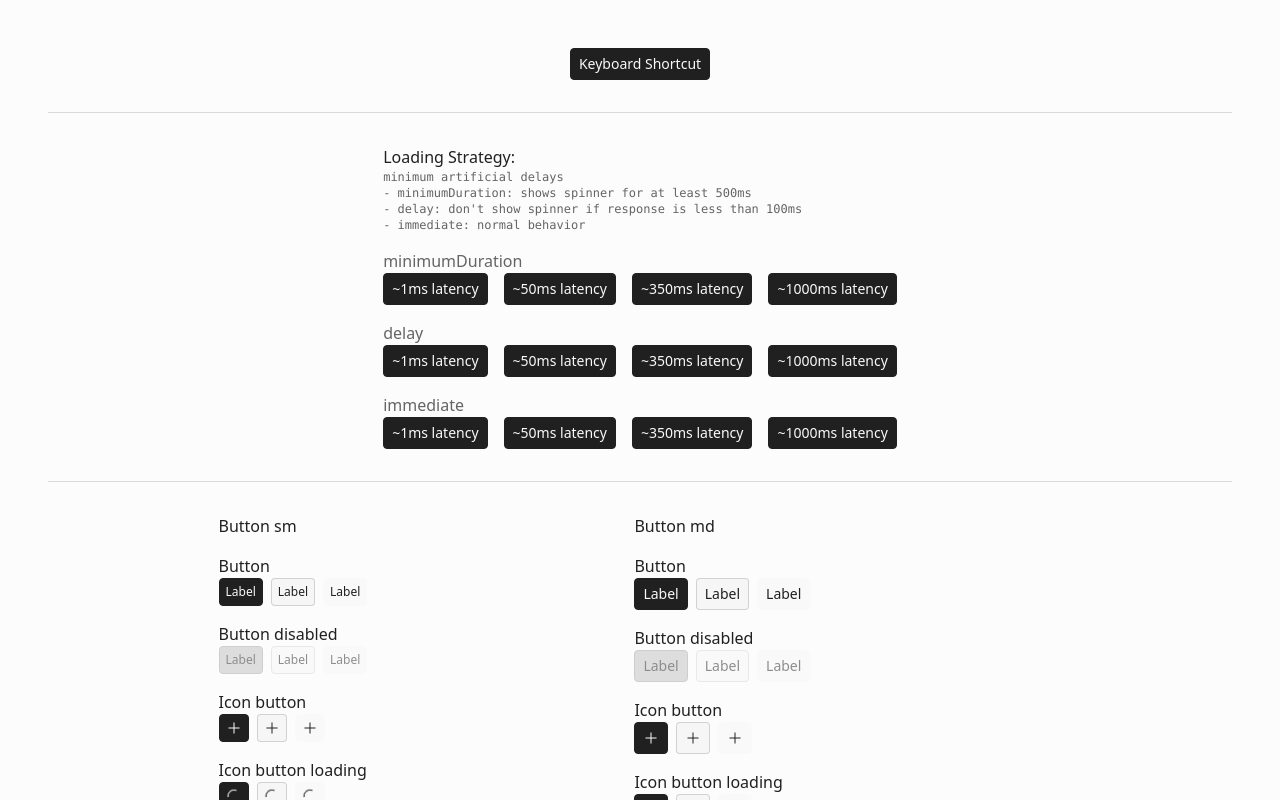
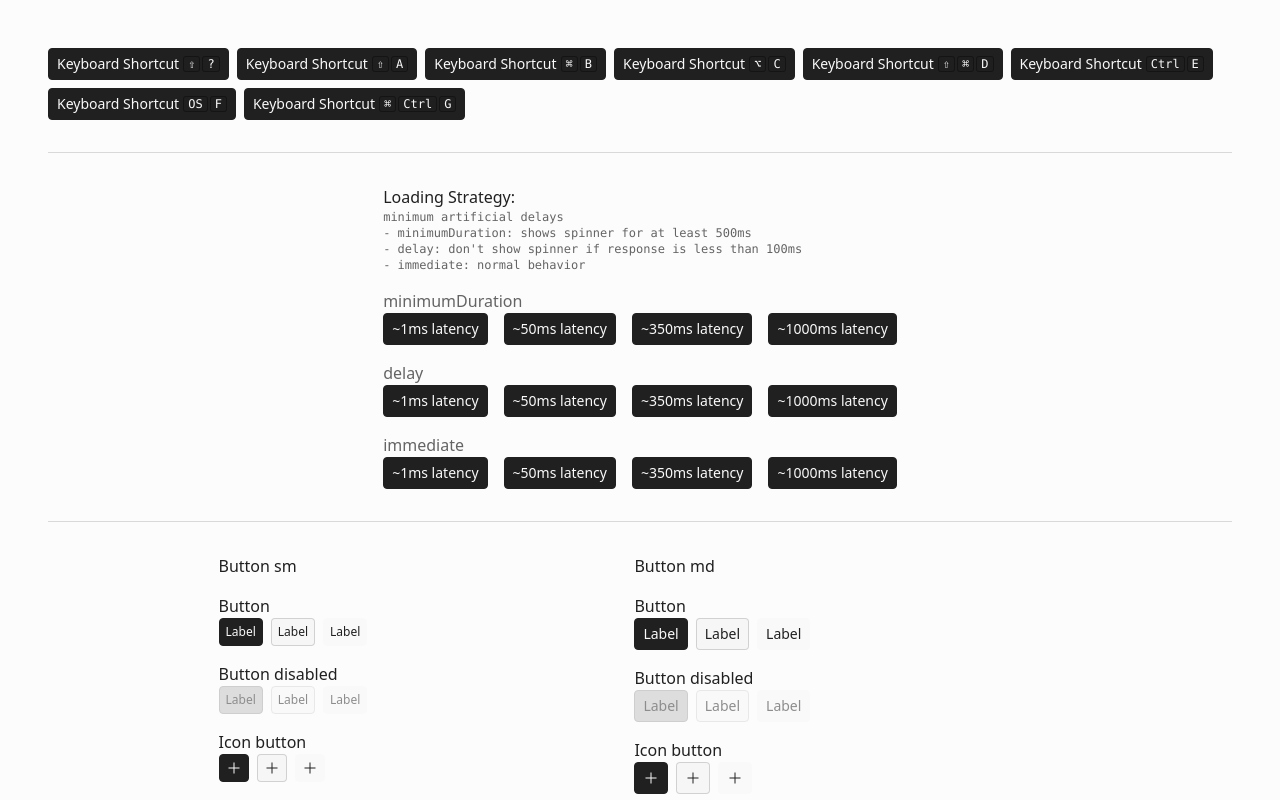
Before and after one commit to bdsqqq/axm-playground, a React (Vite) app: page / in a window 1280 px wide. Shown: the top 800 px of the page. Built offline with nearby package versions, Linux system fonts and the light colour scheme.

Commit message:
feat(app): mock keyboard actions

```diff
--- a/src/App.tsx
+++ b/src/App.tsx
@@ -1,4 +1,4 @@
-import { useEffect, useMemo } from 'react';
+import { useCallback, useEffect, useMemo } from 'react';
 import { Button } from './ui/button/button';
 import { ButtonShowcase, LatencyShowcase } from './ui/button/showcase';
 import { Dialoguer } from './ui/dialog/Dialog';
@@ -136,6 +136,21 @@ function useKeyPress({
 }
 
 const KeyboardShortCutShowcase = () => {
+  return (
+    <div className="flex flex-wrap gap-2">
+      <KeyboardShortcutPanelButton />
+      <MockShortcutButton targetKey="A" modifierKeys={['Shift']} />
+      <MockShortcutButton targetKey="B" modifierKeys={['Meta']} />
+      <MockShortcutButton targetKey="C" modifierKeys={['Alt']} />
+      <MockShortcutButton targetKey="D" modifierKeys={['Shift', 'Meta']} />
+      <MockShortcutButton targetKey="E" modifierKeys={['Control']} />
+      <MockShortcutButton targetKey="F" modifierKeys={['OS']} />
+      <MockShortcutButton targetKey="G" modifierKeys={['Meta', 'Control']} />
+    </div>
+  );
+};
+
+const KeyboardShortcutPanelButton = () => {
   const { shortcuts } = useStore(shortcutStore);
 
   const handleOpenKeyboardShortcutPanel = () => {
@@ -163,18 +178,67 @@ const KeyboardShortCutShowcase = () => {
     });
   };
 
-  const stableTargetKeys = useMemo(() => ['?'], []);
-  const stableModifierKeys = useMemo<ModifierKey[]>(() => ['Shift'], []);
+  const _targetKeys = ['?'];
+  const _modifierKeys: ModifierKey[] = ['Shift'];
+
+  const targetKeys = useMemo(() => _targetKeys, []);
+  const modifierKeys = useMemo(() => _modifierKeys, []);
 
   useKeyPress({
     name: 'Open Keyboard Shortcut Panel',
-    targetKeys: stableTargetKeys,
-    modifierKeys: stableModifierKeys,
+    targetKeys: targetKeys,
+    modifierKeys: modifierKeys,
     onKeyDown: handleOpenKeyboardShortcutPanel,
   });
 
   return (
-    <Button onClick={handleOpenKeyboardShortcutPanel}>Keyboard Shortcut</Button>
+    <Button
+      onClick={handleOpenKeyboardShortcutPanel}
+      shortcut={{
+        key: targetKeys.join(','),
+        modifier: modifierKeys,
+      }}
+    >
+      Keyboard Shortcut
+    </Button>
+  );
+};
+
+const MockShortcutButton = ({
+  targetKey: _targetKeys,
+  modifierKeys: _modifierKeys,
+}: {
+  targetKey: string;
+  modifierKeys: ModifierKey[];
+}) => {
+  const targetKeys = useMemo(() => [_targetKeys], []);
+  const modifierKeys = useMemo(() => _modifierKeys, []);
+
+  const actionName = useMemo(() => {
+    return `mock action ${targetKeys.join(', ')}, ${modifierKeys.join(', ')}`;
+  }, [targetKeys, modifierKeys]);
+
+  const mockAction = useCallback(() => {
+    console.log(actionName);
+  }, [actionName]);
+
+  useKeyPress({
+    name: actionName,
+    targetKeys: targetKeys,
+    modifierKeys: modifierKeys,
+    onKeyDown: mockAction,
+  });
+
+  return (
+    <Button
+      onClick={mockAction}
+      shortcut={{
+        key: targetKeys.join(','),
+        modifier: modifierKeys,
+      }}
+    >
+      Keyboard Shortcut
+    </Button>
   );
 };
 
```
